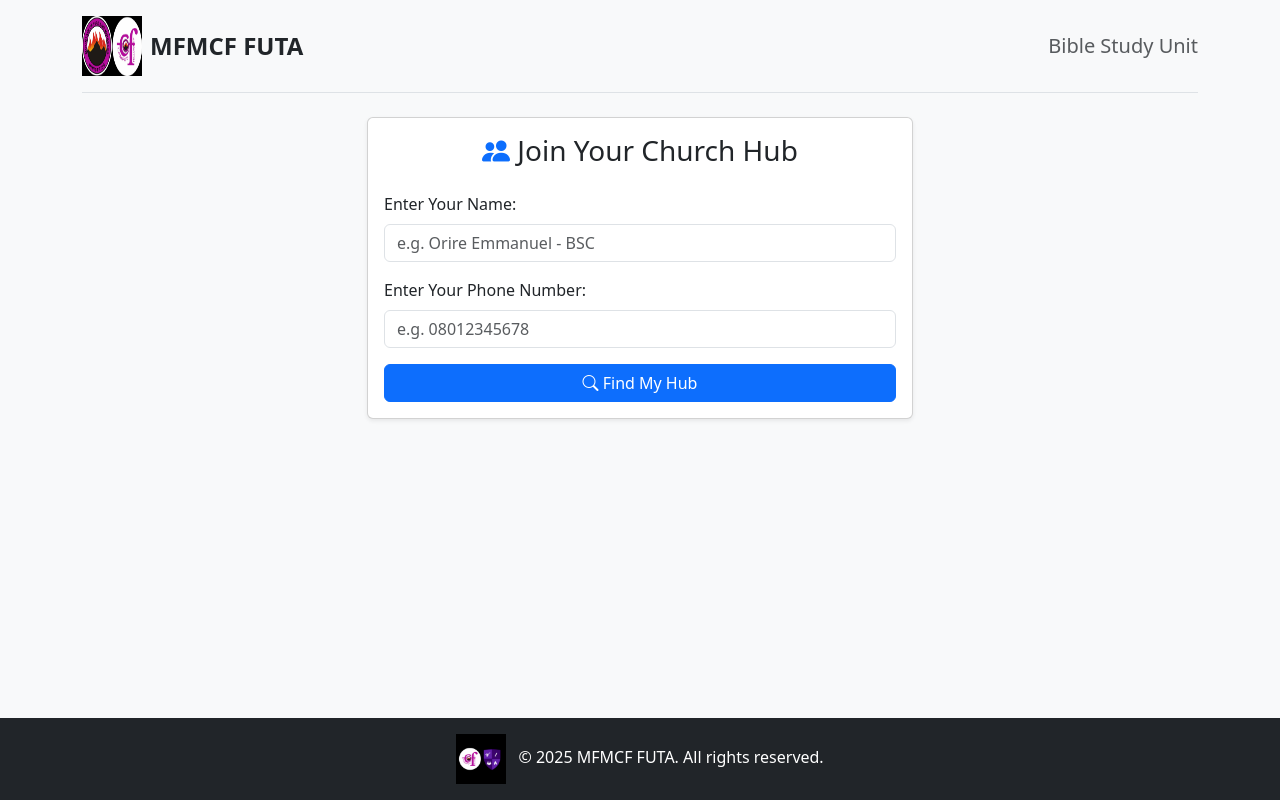
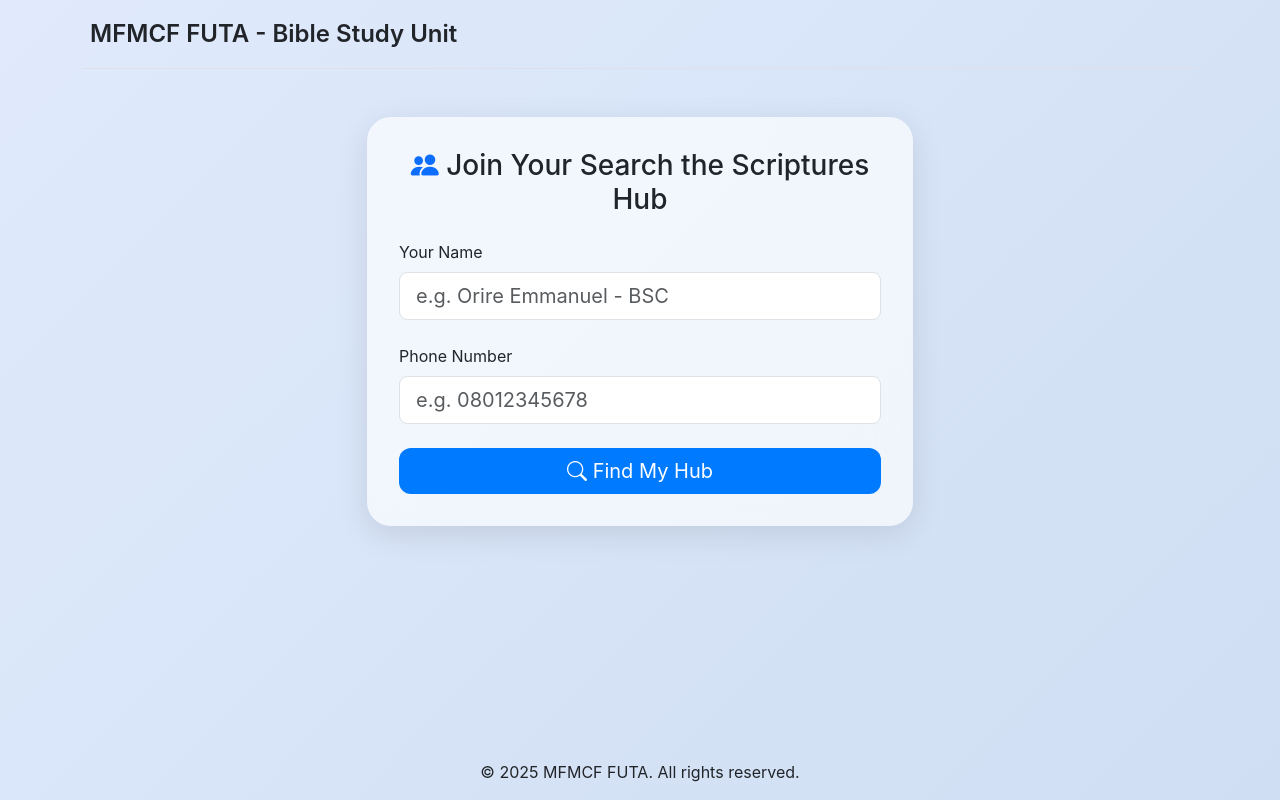
Before and after one commit to Kizito24/mfmcffuta_search_the_scriptures, a Flask app: page / in a window 1280 px wide. Run offline with Flask 3, Linux system fonts and the light colour scheme.

Commit message:
Almost done

```diff
--- a/app.py
+++ b/app.py
@@ -7,30 +7,48 @@
 
 HUBS = [
     {
-        "name": "Love Hub",
-        "description": "A hub focused on community outreach and care.",
+        "name": "Hub of Wisdom",
+        "description": "A gathering of seekers and thinkers, led by divine insight. Members of this hub are encouraged to pursue knowledge, discernment, and spiritual understanding.",
         "whatsapp": "https://wa.me/xxxxxxxxxx1",
         "theme": {
-            "color": "danger",
-            "icon": "bi-heart-fill"
+            "color": "info",
+            "icon": "bi-lightbulb-fill"
         }
     },
     {
-        "name": "Faith Hub",
-        "description": "This hub builds spiritual strength through prayer.",
+        "name": "Hub of Righteousness",
+        "description": "This hub stands for purity, integrity, and a life of holiness. Together, members grow in character, discipline, and the pursuit of God’s standards.",
         "whatsapp": "https://wa.me/xxxxxxxxxx2",
         "theme": {
-            "color": "primary",
-            "icon": "bi-cloud-lightning-rain-fill"
+            "color": "success",
+            "icon": "bi-shield-check"
         }
     },
     {
-        "name": "Power Hub",
-        "description": "Focused on youth leadership and evangelism.",
+        "name": "Hub of Greatness",
+        "description": "A place where potential meets purpose. This hub inspires excellence in all areas of life and spiritual growth toward greatness in Christ.",
         "whatsapp": "https://wa.me/xxxxxxxxxx3",
         "theme": {
-            "color": "success",
-            "icon": "bi-lightning-charge-fill"
+            "color": "warning",
+            "icon": "bi-trophy-fill"
+        }
+    },
+     {
+        "name": "Hub of the Mighty",
+        "description": "Made for warriors in the spirit. Members of this hub are prayerful, bold, and fearless — equipped to overcome battles and impact lives.",
+        "whatsapp": "https://wa.me/xxxxxxxxxx4",
+        "theme": {
+            "color": "warning",
+            "icon": "bi-lightning-fill"
+        }
+    },
+      {
+        "name": "The Overcomers Hub",
+        "description": "This hub celebrates victory over trials. Members are encouraged to share testimonies, lift one another, and walk daily in triumph through Christ.",
+        "whatsapp": "https://wa.me/xxxxxxxxxx5",
+        "theme": {
+            "color": "danger",
+            "icon": "bi-award-fill"
         }
     }
 ]
--- a/hubs.csv
+++ b/hubs.csv
@@ -1 +1,4 @@
 David Jesse,088080808888000,Faith Hub
+Fgte34,35462723,Faith Hub
+Fgte53,35462723532,Power Hub
+Rethy,543622,Hub of Righteousness
--- a/templates/index.html
+++ b/templates/index.html
@@ -3,48 +3,105 @@
 
 <head>
   <meta charset="UTF-8" />
-  <title>Church Hub Assignment</title>
+  <title>MFMCF FUTA - STS Hub</title>
+  <meta name="viewport" content="width=device-width, initial-scale=1.0">
+
   <!-- Bootstrap CSS -->
   <link href="https://cdn.jsdelivr.net/npm/bootstrap@5.3.3/dist/css/bootstrap.min.css" rel="stylesheet">
   <!-- Bootstrap Icons -->
   <link href="https://cdn.jsdelivr.net/npm/bootstrap-icons@1.10.5/font/bootstrap-icons.css" rel="stylesheet">
-  <meta name="viewport" content="width=device-width, initial-scale=1.0">
+
+  <style>
+body {
+  font-family: -apple-system, BlinkMacSystemFont, "Segoe UI", Roboto, Helvetica, Arial, sans-serif;
+  background: linear-gradient(135deg, #e0eafc, #cfdef3);
+  background-attachment: fixed;
+  min-height: 100vh;
+  display: flex;
+  flex-direction: column;
+}
+
+.form-wrapper {
+  background: rgba(255, 255, 255, 0.65);
+  backdrop-filter: blur(20px);
+  -webkit-backdrop-filter: blur(20px);
+  border-radius: 1.5rem;
+  padding: 2rem;
+  box-shadow: 0 8px 32px rgba(0, 0, 0, 0.1);
+  transition: transform 0.3s ease;
+}
+
+.form-wrapper:hover {
+  transform: translateY(-3px);
+}
+
+.btn-primary {
+  background-color: #007aff;
+  border: none;
+  border-radius: 12px;
+  transition: background-color 0.2s ease, transform 0.1s ease;
+}
+
+.btn-primary:hover {
+  background-color: #005fdb;
+}
+
+.btn-primary:active {
+  transform: scale(0.97);
+}
+
+.modal-content {
+  background: rgba(255, 255, 255, 0.7);
+  backdrop-filter: blur(30px);
+  -webkit-backdrop-filter: blur(30px);
+  border-radius: 20px;
+  box-shadow: 0 4px 24px rgba(0, 0, 0, 0.1);
+}
+
+.modal-header {
+  border-bottom: none;
+  /* border-radius: 20px 20px 0 0; */
+  background: transparent;
+  backdrop-filter: blur(10px);
+}
+
+.modal-body {
+  font-size: 1rem;
+}
+  </style>
 </head>
 
 <body class="bg-light d-flex flex-column min-vh-100">
+
+  <!-- Header -->
   <div class="container">
-    <header class="d-flex flex-wrap justify-content-center py-3 mb-4 border-bottom">
-      <img src="/static/logo.jpg" alt="Church Logo" width="60" height="60">
+    <header class="d-flex flex-wrap justify-content-center py-3 mb-5 border-bottom">
       <a href="/" class="d-flex align-items-center mb-3 mb-md-0 me-md-auto text-decoration-none text-dark">
         <i class="bi bi-cross me-2 fs-3 text-primary"></i>
-        <span class="fs-4 fw-bold">MFMCF FUTA</span>
+        <span class="fs-4 fw-semibold">MFMCF FUTA - Bible Study Unit</span>
       </a>
-      <span class="fs-5 align-self-center text-muted">Bible Study Unit</span>
     </header>
   </div>
 
+  <!-- Form Section -->
   <div class="container">
     <div class="row justify-content-center">
       <div class="col-md-8 col-lg-6">
-        <div class="card shadow-sm">
-          <div class="card-body">
-            <h3 class="card-title text-center mb-4"><i class="bi bi-people-fill text-primary"></i> Join Your Church Hub
-            </h3>
+        <div class="form-wrapper">
+          <h3 class="text-center text-dark mb-4"><i class="bi bi-people-fill text-primary"></i> Join Your Search the Scriptures Hub</h3>
           <form id="nameForm">
-              <div class="mb-3">
-                <label for="name" class="form-label">Enter Your Name:</label>
-                <input type="text" id="name" class="form-control" placeholder="e.g. Orire Emmanuel - BSC" required />
+            <div class="mb-4">
+              <label for="name" class="form-label">Your Name</label>
+              <input type="text" id="name" class="form-control form-control-lg" placeholder="e.g. Orire Emmanuel - BSC" required />
             </div>
-              <!-- Inside form -->
-              <div class="mb-3">
-                <label for="phone" class="form-label">Enter Your Phone Number:</label>
-                <input type="tel" id="phone" class="form-control" placeholder="e.g. 08012345678" required />
+            <div class="mb-4">
+              <label for="phone" class="form-label">Phone Number</label>
+              <input type="tel" id="phone" class="form-control form-control-lg" placeholder="e.g. 08012345678" required />
             </div>
             <div class="d-grid">
-                <button type="submit" class="btn btn-primary"><i class="bi bi-search"></i> Find My Hub</button>
+              <button type="submit" class="btn btn-primary btn-lg"><i class="bi bi-search"></i> Find My Hub</button>
             </div>
           </form>
-          </div>
         </div>
       </div>
     </div>
@@ -65,26 +122,27 @@
   <!-- Result Modal -->
   <div class="modal fade" id="resultModal" tabindex="-1" aria-labelledby="resultModalLabel" aria-hidden="true">
     <div class="modal-dialog modal-dialog-centered">
-      <div class="modal-content">
-        <div class="modal-header bg-success text-white">
+      <div class="modal-content rounded-4 shadow">
+        <div class="modal-header bg-success text-white rounded-top-4">
           <h5 class="modal-title" id="resultModalLabel">
             <i id="resultModalIcon" class="me-2"></i>You’ve Been Assigned!
           </h5>
           <button type="button" class="btn-close" data-bs-dismiss="modal" aria-label="Close"></button>
         </div>
         <div class="modal-body">
-          <h4 id="hubName" class="mb-2 text-success"></h4>
-          <p id="hubDesc" class="mb-3"></p>
-          <a id="whatsappLink" href="#" class="btn btn-success w-100" target="_blank">
+          <h4 id="hubName" class="mb-3 fw-bold text-uppercase text-center"></h4>
+          <p id="hubDesc" class="mb-4 fst-italic text-center"></p>
+          <a id="whatsappLink" href="#" class="mt-3 btn btn-success w-100" target="_blank">
             <i class="bi bi-whatsapp"></i> Join WhatsApp Group
           </a>
         </div>
       </div>
     </div>
   </div>
-  <footer class="bg-dark text-white text-center py-3 mt-auto">
+
+  <!-- Footer -->
+  <footer class="text-dark text-center py-3 mt-auto">
     <div class="container">
-      <img src="/static/logo2.jpg" alt="Church Logo" width="50" height="50" class="me-2">
       © 2025 MFMCF FUTA. All rights reserved.
     </div>
   </footer>
@@ -103,9 +161,8 @@
       const hubColor = hubData.theme.color;
       const hubIcon = hubData.theme.icon;
 
-      // Apply dynamic styles
       const header = document.querySelector("#resultModal .modal-header");
-      header.className = `modal-header bg-${hubColor} text-white`;
+      header.className = `modal-header bg-${hubColor} text-white rounded-top-4`;
 
       const iconSpan = document.getElementById('resultModalIcon');
       iconSpan.className = `bi ${hubIcon} me-2`;
@@ -150,7 +207,6 @@
       }, 4000);
     });
 
-    // Load from localStorage
     window.addEventListener('DOMContentLoaded', () => {
       const stored = localStorage.getItem('churchHubAssignment');
       if (stored) {
@@ -159,6 +215,7 @@
       }
     });
   </script>
+
+
 </body>
-
 </html>
```
Lines whose indentation alone changed are shown as unchanged.
